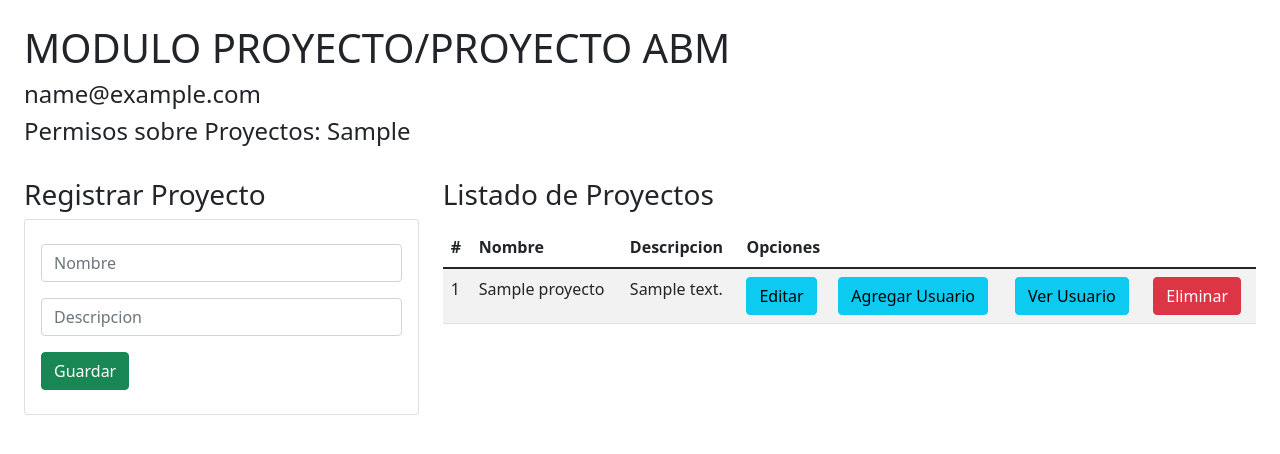
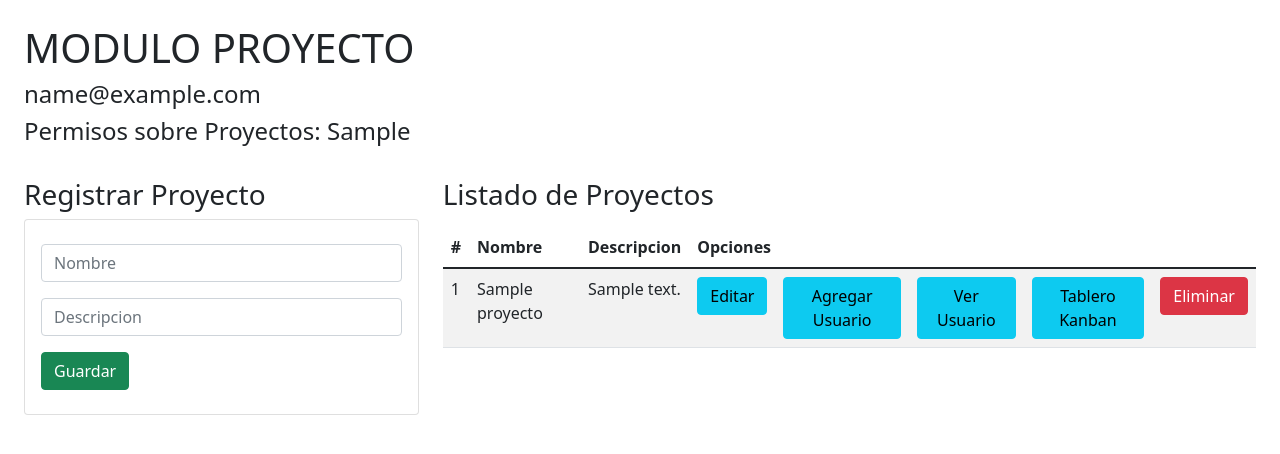
Before and after one commit to vegaalexa/IS2-GRUPO5, a Django app: template is2Proyecto/gestionProyectoApp/templates/proyectoAbm.html in a window 1280 px wide. Shown: the part 56-510 px from the top of the page. Run offline with Django 4.2, Linux system fonts and the light colour scheme; tables that the repository leaves empty hold one stand-in row (values such as "Sample post"); the template is opened without the code that fills it: values that come from a table or form of the project are taken from there, most other values are stand-ins (such as "Sample title", 1, 10 or a date in 2020); some libraries are stand-ins or nearby versions.

Commit message:
Cambio de estado: agregamos un boton para poder ver el tablero kanban

```diff
--- a/is2Proyecto/gestionProyectoApp/templates/proyectoAbm.html
+++ b/is2Proyecto/gestionProyectoApp/templates/proyectoAbm.html
@@ -30,7 +30,7 @@
 		window.onload = function() { habilitarDeshabilitarCRUD(permisosPorPantalla, nombrePantalla); };
 	</script>
 
-    <h1>MODULO PROYECTO/PROYECTO ABM</h1>
+    <h1>MODULO PROYECTO</h1>
     <h4>{{email}}</h4>
 	<h4>Permisos sobre Proyectos:
 		{% for p in permisosPorPantalla %}
@@ -86,6 +86,7 @@
 							<td><a href="/asignacionUsuarioProyecto/{{email}}/{{p.idProyecto}}" class="btn btn-info">Agregar Usuario</a></td>
 							<!--ver usuarios-->
 							<td><a href="/verUsuariosAsignadosProyecto/{{email}}/{{p.idProyecto}}" class="btn btn-info">Ver Usuario</a></td>
+							<td><a href="/tableroKanban/{{email}}/{{p.idProyecto}}" class="btn btn-info">Tablero Kanban</a></td>
                             <td><a href="/eliminarProyectoAbm/{{email}}/{{p.idProyecto}}" class="btn btn-danger
 								btnEliminarProyecto btnEliminacion">Eliminar</a></td>
 						</tr>
```
